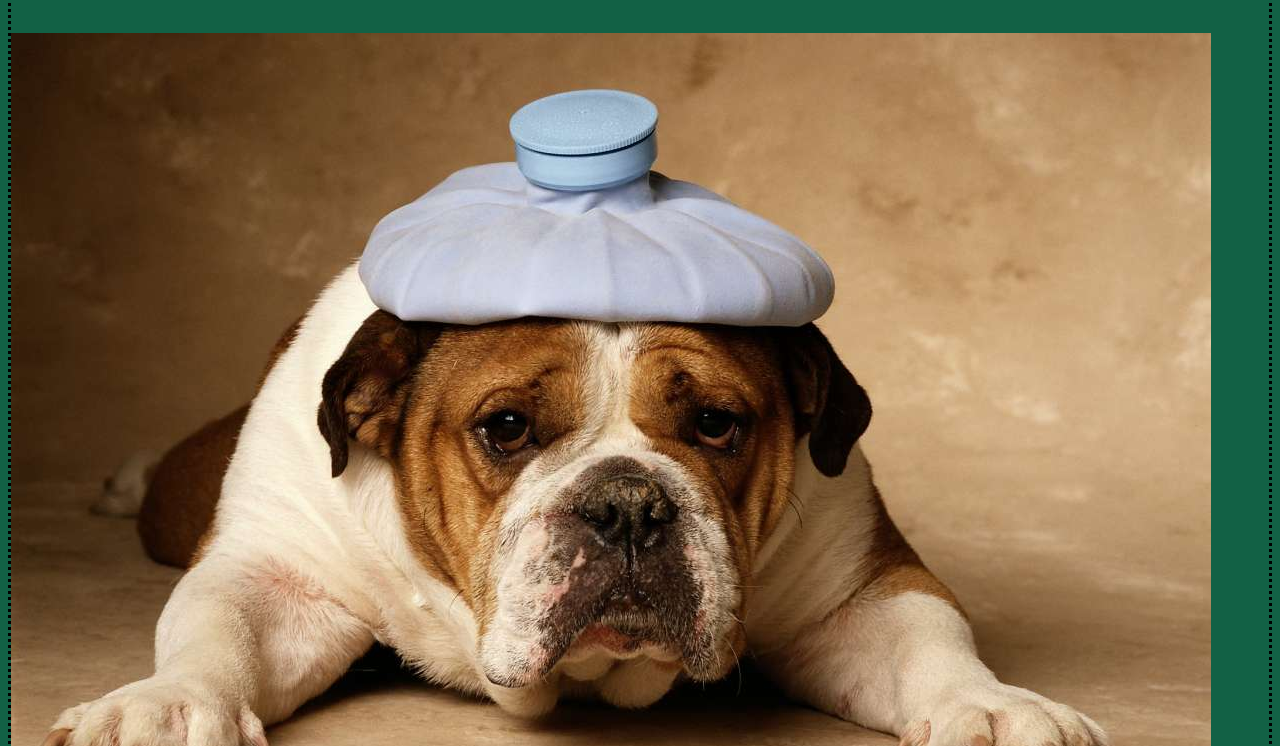
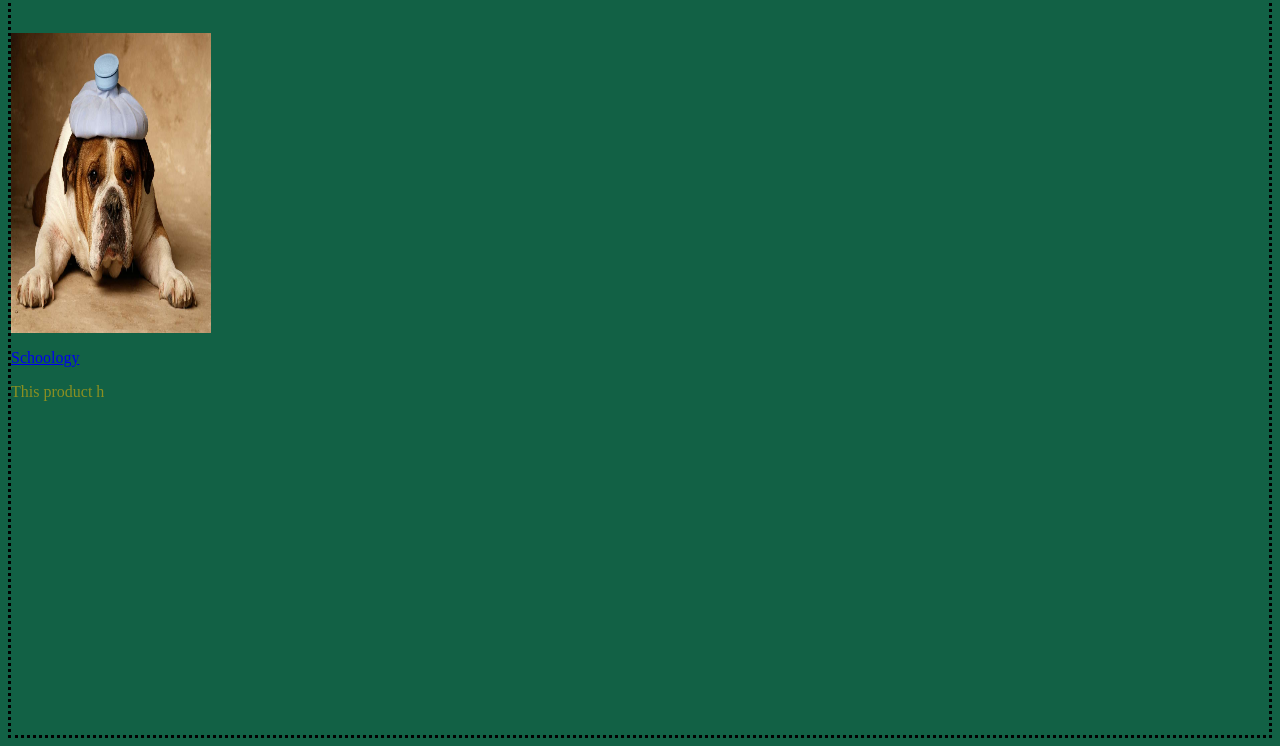
Before and after one commit to Sparks5/Emotional-appeal, a plain HTML site: page index.html in a window 1280 px wide. Shown: the part 54-800 px from the top of the page. Drawn offline with Linux system fonts and the light colour scheme.

Commit message:
Update index.html

```diff
--- a/index.html
+++ b/index.html
@@ -6,7 +6,7 @@
   <style>
     body{color:#8b8f21;margin-left 20%; margin-right 20%; border: dotted black; background-color:#126145;font-family arial;font-size 20;
   </style>
-  <img src="images/1200x0.jpg"size=160px>
+  <img src="images/1200x0.jpg"width=200px height=300px>
        <a href="https://monongalia.schoology.com/home">
   <p>Schoology</p>
   </a>
```
